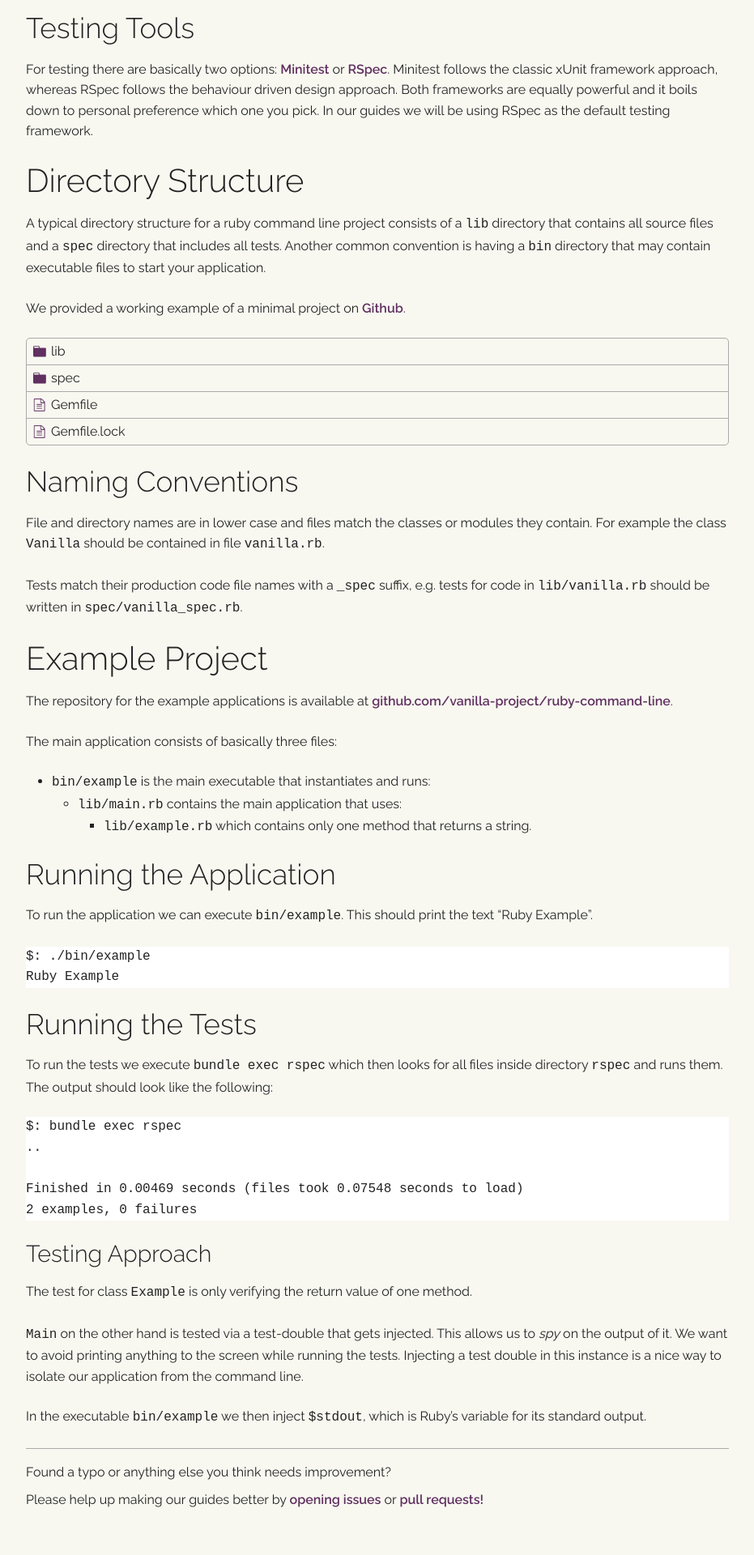
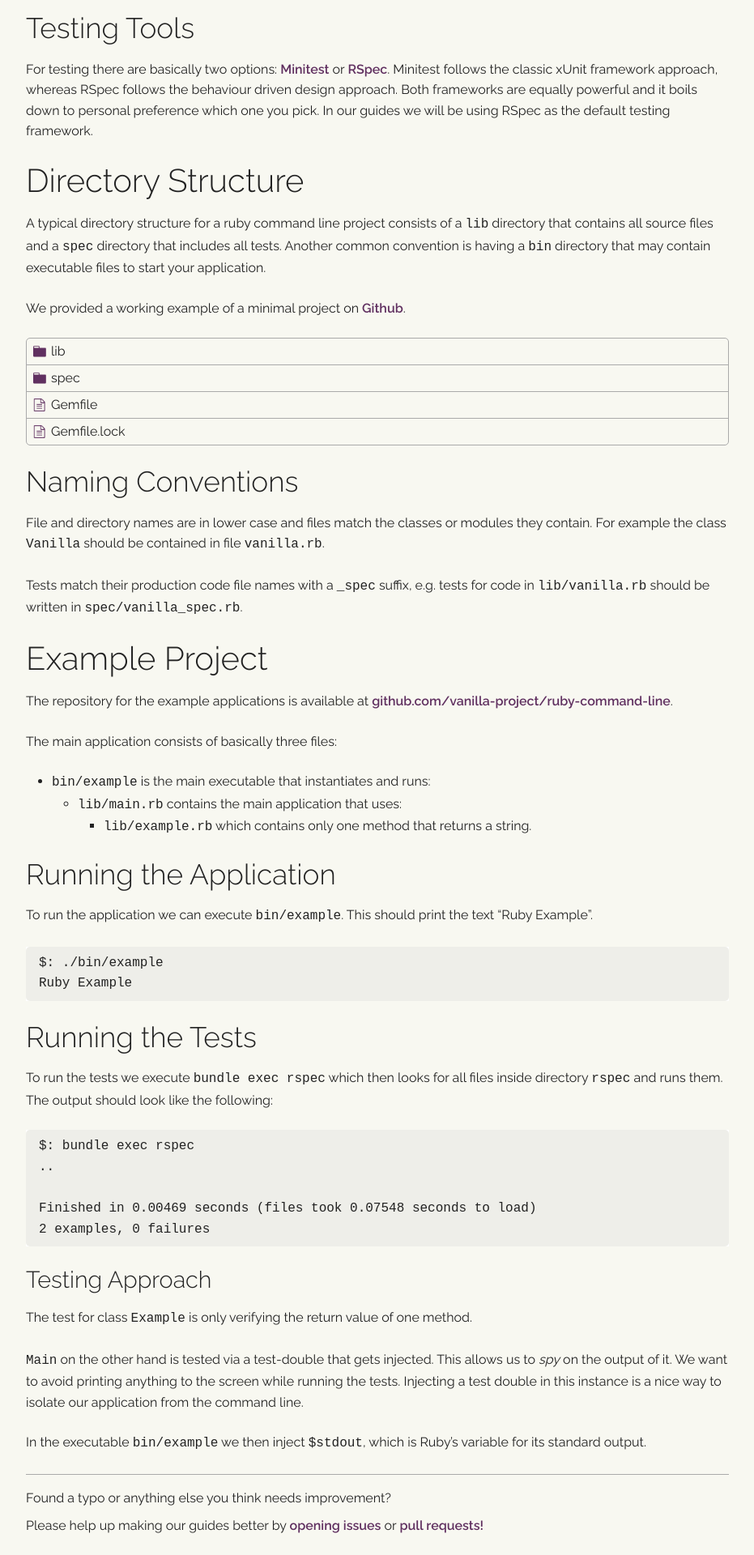
Before and after one commit to vanilla-project/vanilla-project.guide, a Jekyll site: the page built from _guides/ruby/command-line.md, in a window 1280 px wide. Shown: the part 1592-3512 px from the top of the page at 81% size, without its empty margins (174-1105 px from the left). Built offline with Jekyll 4.4.1, drawn with Linux system fonts in a browser that asks for light colours; before the commit the page ends 3480 px from its top, so only the background shows below that.

Commit message:
Adds styling for syntax highlighted pre tags

```diff
--- a/_sass/syntax.scss
+++ b/_sass/syntax.scss
@@ -1,3 +1,4 @@
+pre.highlight,
 figure.highlight {
   @include full-width;
 
```
